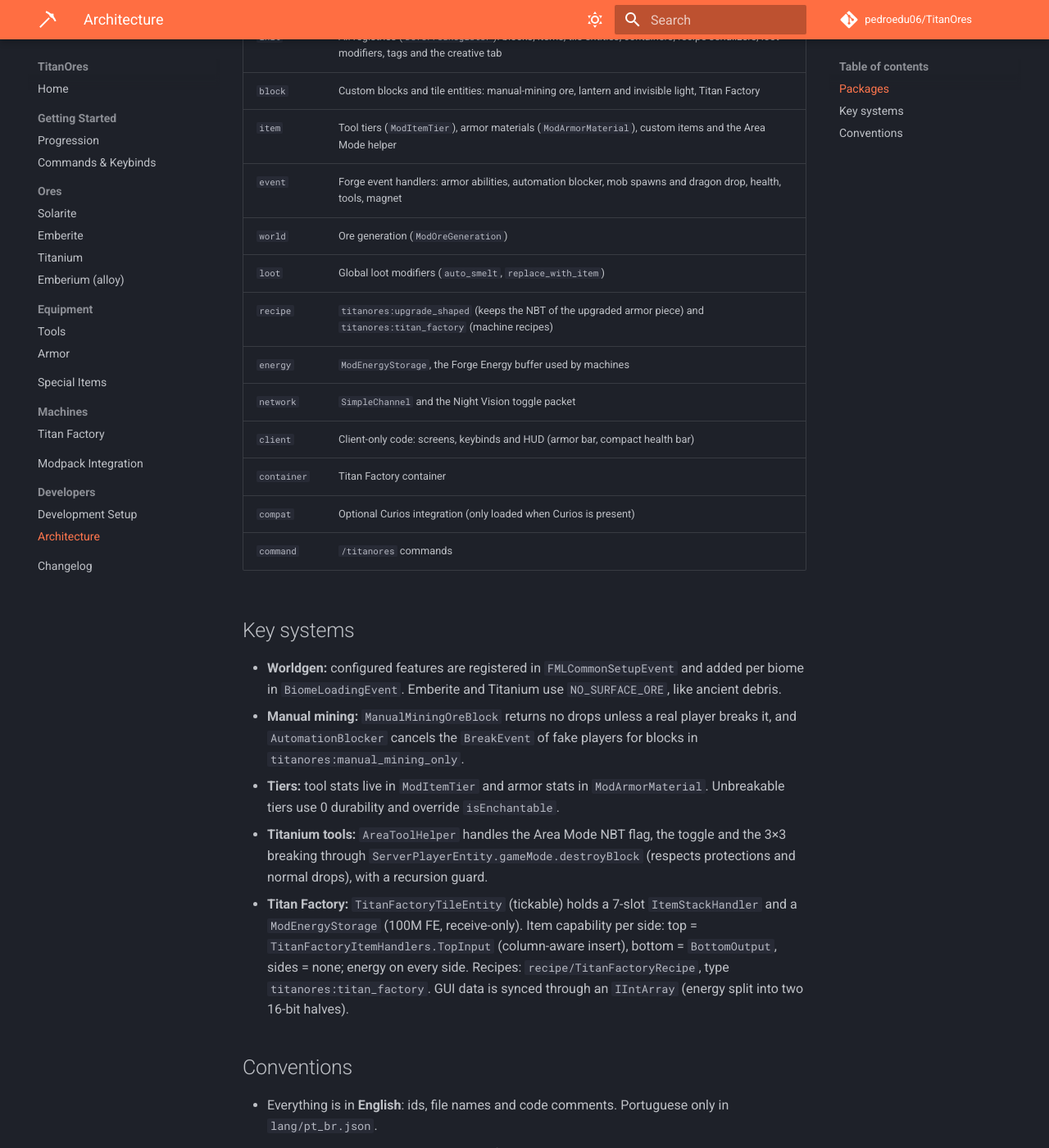
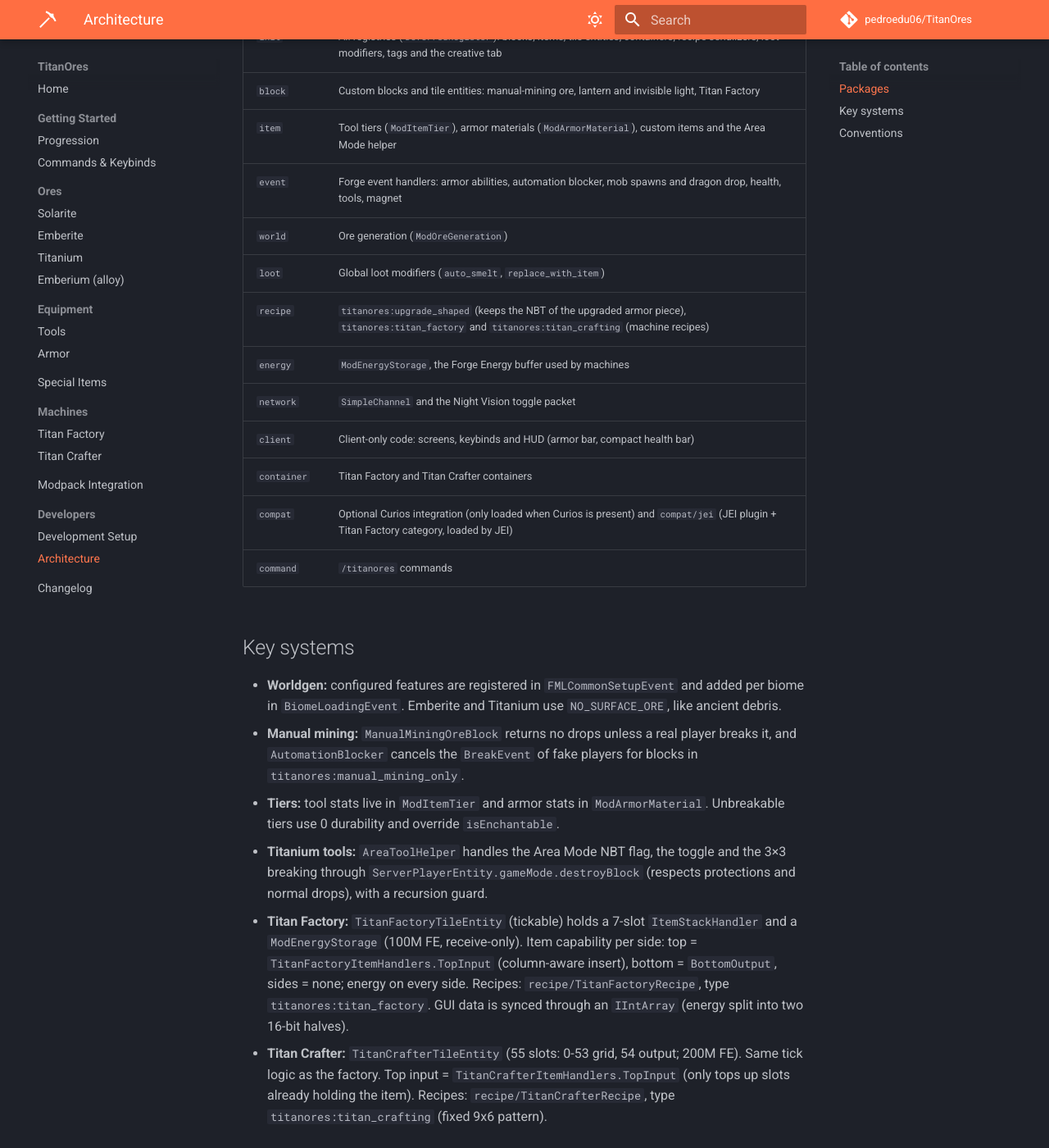
Before and after one commit to pedroedu06/TitanOres_documentacion, an MkDocs documentation site: the page built from docs/dev-architecture.md, in a window 1280 px wide and 1400 px high, scrolled down 320 px. Shown: the whole window at 82% size. Built offline with MkDocs 1.6.1 and Material for MkDocs 9.7.7, drawn with Linux system fonts in a browser that asks for light colours; comment, search, counter and statistics services are not loaded.

```diff
--- a/docs/assets/extra.css
+++ b/docs/assets/extra.css
@@ -37,6 +37,16 @@
   display: grid;
   grid-template-columns: repeat(3, 36px);
   grid-auto-rows: 36px;
+}
+
+/* Titan Crafter: 9x6 grid; scrolls sideways on narrow screens */
+.mc-grid-9 {
+  grid-template-columns: repeat(9, 36px);
+}
+
+.mc-recipe:has(.mc-grid-9) {
+  max-width: 100%;
+  overflow-x: auto;
 }
 
 .mc-gap {
--- a/docs/dev-architecture.md
+++ b/docs/dev-architecture.md
@@ -12,12 +12,12 @@
 | `event` | Forge event handlers: armor abilities, automation blocker, mob spawns and dragon drop, health, tools, magnet |
 | `world` | Ore generation (`ModOreGeneration`) |
 | `loot` | Global loot modifiers (`auto_smelt`, `replace_with_item`) |
-| `recipe` | `titanores:upgrade_shaped` (keeps the NBT of the upgraded armor piece) and `titanores:titan_factory` (machine recipes) |
+| `recipe` | `titanores:upgrade_shaped` (keeps the NBT of the upgraded armor piece), `titanores:titan_factory` and `titanores:titan_crafting` (machine recipes) |
 | `energy` | `ModEnergyStorage`, the Forge Energy buffer used by machines |
 | `network` | `SimpleChannel` and the Night Vision toggle packet |
 | `client` | Client-only code: screens, keybinds and HUD (armor bar, compact health bar) |
-| `container` | Titan Factory container |
-| `compat` | Optional Curios integration (only loaded when Curios is present) |
+| `container` | Titan Factory and Titan Crafter containers |
+| `compat` | Optional Curios integration (only loaded when Curios is present) and `compat/jei` (JEI plugin + Titan Factory category, loaded by JEI) |
 | `command` | `/titanores` commands |
 
 ## Key systems
@@ -34,6 +34,9 @@
   (100M FE, receive-only). Item capability per side: top = `TitanFactoryItemHandlers.TopInput` (column-aware insert),
   bottom = `BottomOutput`, sides = none; energy on every side. Recipes: `recipe/TitanFactoryRecipe`, type
   `titanores:titan_factory`. GUI data is synced through an `IIntArray` (energy split into two 16-bit halves).
+- **Titan Crafter:** `TitanCrafterTileEntity` (55 slots: 0-53 grid, 54 output; 200M FE). Same tick logic as the
+  factory. Top input = `TitanCrafterItemHandlers.TopInput` (only tops up slots already holding the item).
+  Recipes: `recipe/TitanCrafterRecipe`, type `titanores:titan_crafting` (fixed 9x6 pattern).
 
 ## Conventions
 
--- /dev/null
+++ b/docs/snippets/recipes/emberium_block_from_titan_factory.html
@@ -0,0 +1 @@
+<div class="mc-recipe"><div class="mc-grid"><span class="mc-slot" title="Block of Emberite"><img src="../assets/icons/emberite_block.png" alt="Block of Emberite"></span><span class="mc-gap"></span><span class="mc-slot" title="Block of Titanium"><img src="../assets/icons/titanium_block.png" alt="Block of Titanium"></span><span class="mc-slot" title="Block of Emberite"><img src="../assets/icons/emberite_block.png" alt="Block of Emberite"></span><span class="mc-gap"></span><span class="mc-slot" title="Block of Titanium"><img src="../assets/icons/titanium_block.png" alt="Block of Titanium"></span><span class="mc-slot" title="Block of Emberite"><img src="../assets/icons/emberite_block.png" alt="Block of Emberite"></span><span class="mc-gap"></span><span class="mc-slot" title="Block of Titanium"><img src="../assets/icons/titanium_block.png" alt="Block of Titanium"></span></div><span class="mc-arrow">&#10140;</span><span class="mc-slot" title="Block of Emberium"><img src="../assets/icons/emberium_block.png" alt="Block of Emberium"><span class="mc-count">3</span></span><div class="mc-station">Titan Factory · 80,000,000 FE · 120s · columns can be swapped</div></div>
--- /dev/null
+++ b/docs/snippets/recipes/titan_crafter_from_titan_factory.html
@@ -0,0 +1 @@
+<div class="mc-recipe"><div class="mc-grid"><span class="mc-slot mc-text" title="Crafting Table"><span class="mc-label">Crafting Table</span></span><span class="mc-gap"></span><span class="mc-slot mc-text" title="Crafting Table"><span class="mc-label">Crafting Table</span></span><span class="mc-slot mc-text" title="Iron Block"><span class="mc-label">Iron Block</span></span><span class="mc-gap"></span><span class="mc-slot mc-text" title="Iron Block"><span class="mc-label">Iron Block</span></span><span class="mc-slot mc-text" title="Iron Gear (any mod) - #forge:gears/iron"><span class="mc-label">Iron Gear<small>any</small></span></span><span class="mc-gap"></span><span class="mc-slot mc-text" title="Iron Gear (any mod) - #forge:gears/iron"><span class="mc-label">Iron Gear<small>any</small></span></span></div><span class="mc-arrow">&#10140;</span><span class="mc-slot" title="Titan Crafter"><img src="../assets/icons/titan_crafter.png" alt="Titan Crafter"></span><div class="mc-station">Titan Factory · 80,000,000 FE · 240s · columns can be swapped</div></div>
--- a/mkdocs.yml
+++ b/mkdocs.yml
@@ -77,6 +77,7 @@
   - Special Items: items.md
   - Machines:
       - Titan Factory: titan-factory.md
+      - Titan Crafter: titan-crafter.md
   - Modpack Integration: modpack.md
   - Developers:
       - Development Setup: dev-setup.md
```
Also changed, not shown: docs/changelog.md (+3 -1 lines), docs/emberium.md (+3 -1 lines), docs/titan-crafter.md (added, +82 -0 lines), docs/titan-factory.md (+7 -0 lines), docs/assets/icons/titan_crafter.png (added), 1 other file.
